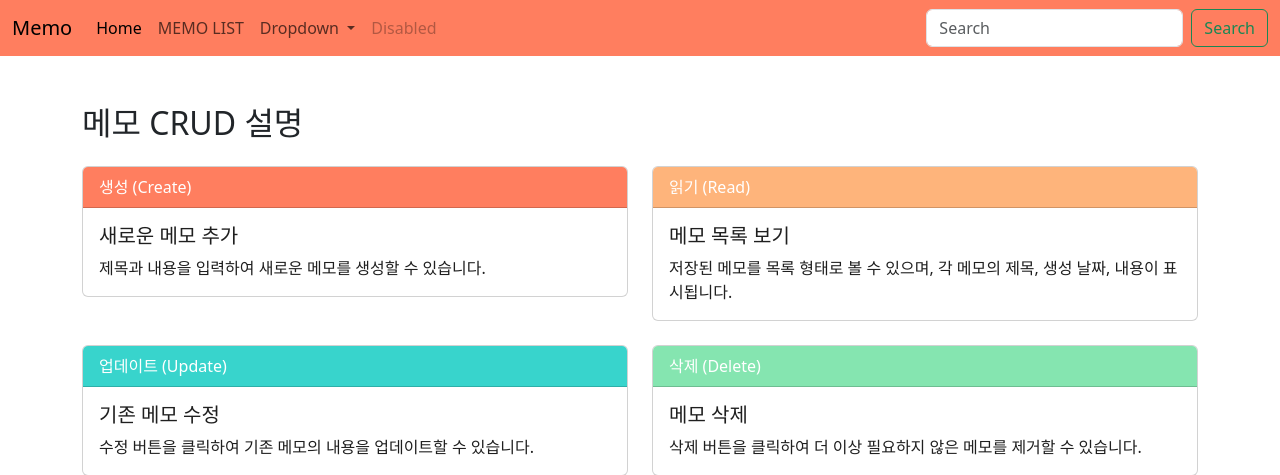
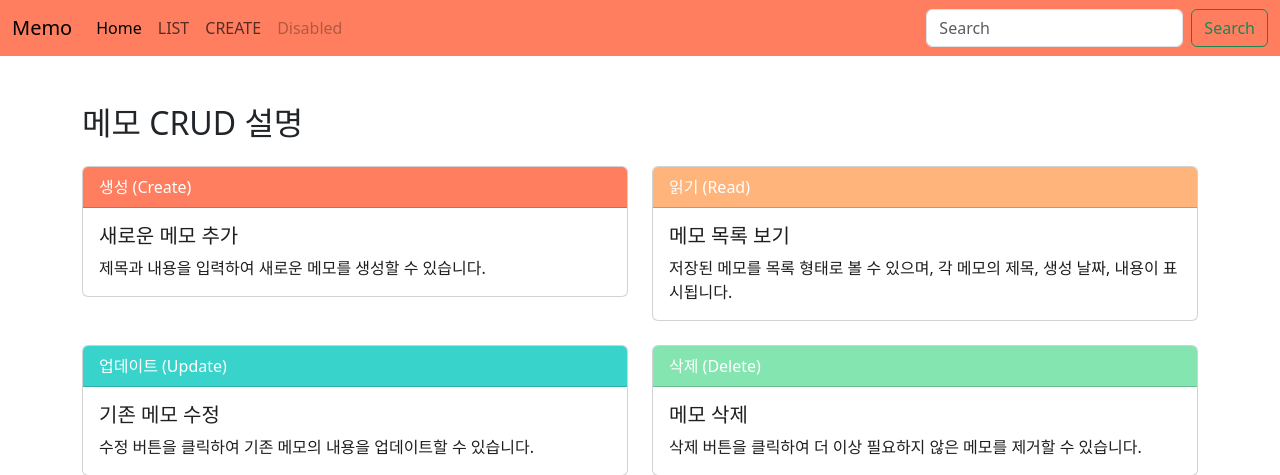
Before and after one commit to aroCoding/dijango_memo, a Django app: page / in a window 1280 px wide. Shown: the top 475 px of the page. Run offline with Django 5.2, Linux system fonts and the light colour scheme.

Commit message:
메모 쓰기(Create) 기능 구현 완료

```diff
--- a/memo/urls.py
+++ b/memo/urls.py
@@ -6,4 +6,5 @@ app_name = 'memo'
 urlpatterns = [
     path('', views.home, name='home'),
     path('memo_list/', views.memo_list, name='memo_list'),
+    path('memo_create_row/', views.memo_create_row, name='memo_create_row'),
 ]
--- a/memo/views.py
+++ b/memo/views.py
@@ -1,9 +1,30 @@
-from django.shortcuts import render
+from django.shortcuts import render, redirect
 from .models import Memo
-
+from .form import MemoForm
 # Create your views here.
 def home(request):
     return render(request=request, template_name='memo/home.html')
 
 def memo_list(request):
     return render(request=request, template_name='memo/memo_list.html', context={ 'memos': Memo.objects.all() })
+
+def memo_create_row(request):
+
+    if request.method == 'POST':
+        form = MemoForm(request.POST)
+
+        if form.is_valid():
+            title = form.cleaned_data['title']
+            content = form.cleaned_data['content']
+            is_important = form.cleaned_data['is_important']
+
+            # DB에 저장
+            Memo.objects.create(title=title, content=content, is_important=is_important)
+            return redirect('memo:memo_list')
+
+    # GET 요청 시 빈 폼 생성
+    else:
+        form = MemoForm()
+
+    # GET 요청이거나 폼이 유효하지 않을 때
+    return render(request=request, template_name='memo/memo_create.html', context={ 'form': form })
--- a/templates/common/base.html
+++ b/templates/common/base.html
@@ -22,22 +22,12 @@
                         <a class="nav-link active" aria-current="page" href="{% url 'memo:home' %}">Home</a>
                     </li>
                     <li class="nav-item">
-                        <a class="nav-link" href="{% url 'memo:memo_list' %}">MEMO LIST</a>
+                        <a class="nav-link" href="{% url 'memo:memo_list' %}">LIST</a>
                     </li>
-                    <li class="nav-item dropdown">
-                        <a class="nav-link dropdown-toggle" href="#" role="button" data-bs-toggle="dropdown"
-                            aria-expanded="false">
-                            Dropdown
-                        </a>
-                        <ul class="dropdown-menu">
-                            <li><a class="dropdown-item" href="#">Action</a></li>
-                            <li><a class="dropdown-item" href="#">Another action</a></li>
-                            <li>
-                                <hr class="dropdown-divider">
-                            </li>
-                            <li><a class="dropdown-item" href="#">Something else here</a></li>
-                        </ul>
+                    <li class="nav-item">
+                        <a class="nav-link" href="{% url 'memo:memo_create_row' %}">CREATE</a>
                     </li>
+
                     <li class="nav-item">
                         <a class="nav-link disabled" aria-disabled="true">Disabled</a>
                     </li>
```
